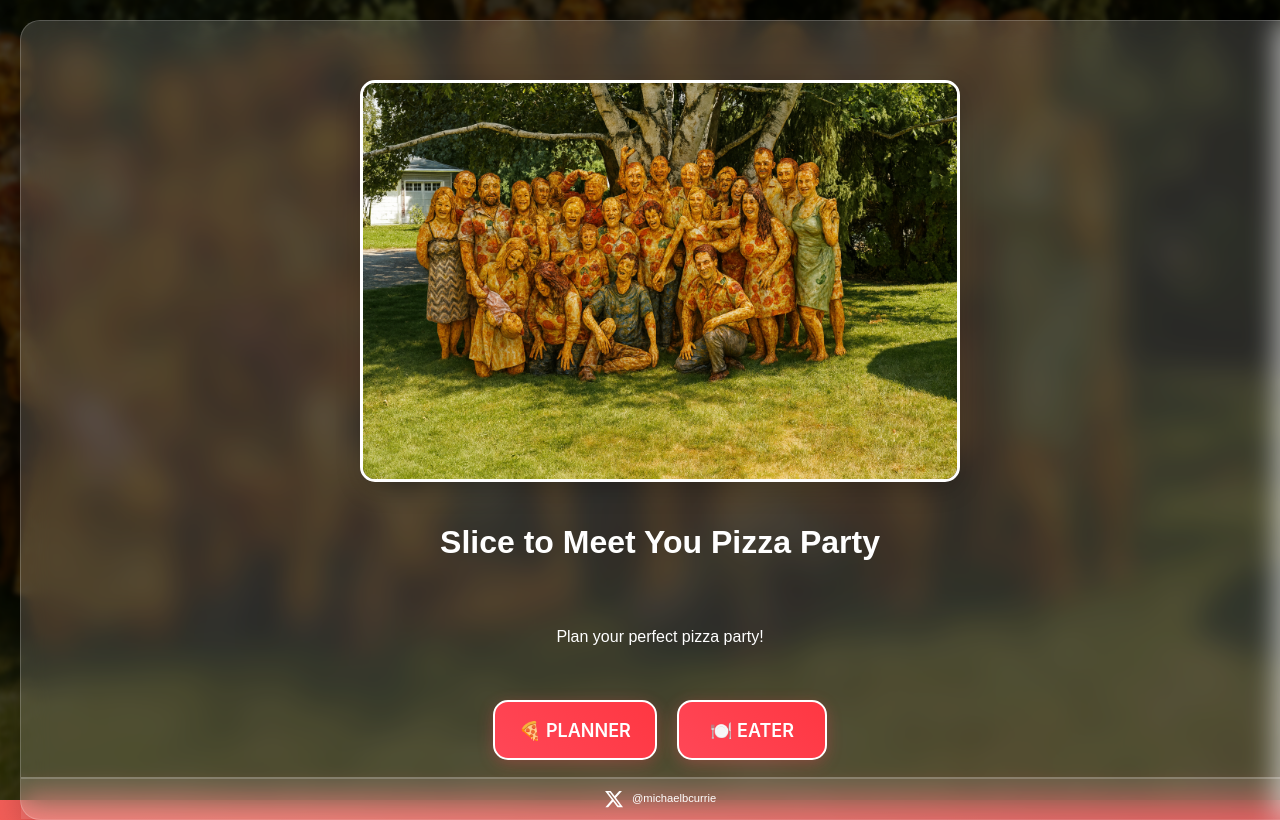
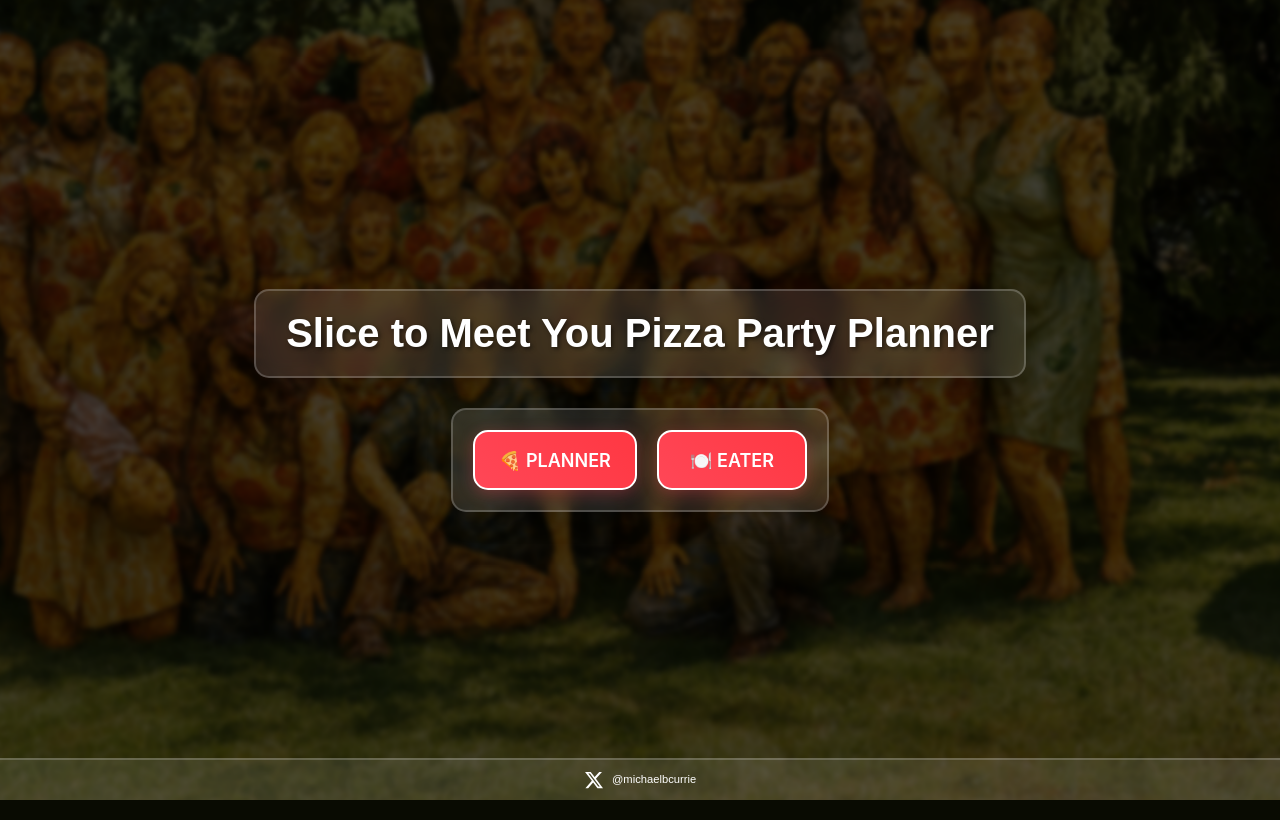
Before and after one commit to MichaelCurrie/times-tables-challenge, a Flask app: template templates/pizza.html in a window 1280 px wide. Run offline with Flask 3, Linux system fonts and the light colour scheme; the template is opened without the code that fills it, so the values that code supplies are empty.

Commit message:
look  of pizza pic

```diff
--- a/static/styles.css
+++ b/static/styles.css
@@ -383,35 +383,34 @@
 }
 
 body.pizza-theme .container {
-  background: rgba(255, 255, 255, 0.15);
-  backdrop-filter: blur(15px);
-  border-radius: 20px;
-  margin: 20px;
-  box-shadow: 0 8px 32px rgba(0, 0, 0, 0.2);
+  background: transparent;
   position: relative;
   z-index: 2;
-  border: 1px solid rgba(255, 255, 255, 0.2);
 }
 
-/* Pizza header with image */
+/* Pizza header with title */
 .pizza-header {
   display: flex;
   flex-direction: column;
   align-items: center;
-  margin-bottom: 30px;
+  margin-bottom: 20px;
   position: relative;
   z-index: 2;
 }
 
-.pizza-image {
-  width: 600px;
-  height: auto;
+.pizza-title {
+  font-size: 2.5em;
+  font-weight: bold;
+  color: #fff;
+  text-shadow: 2px 2px 4px rgba(0, 0, 0, 0.5);
+  margin: 0;
+  text-align: center;
+  background: rgba(255, 255, 255, 0.1);
+  backdrop-filter: blur(10px);
+  padding: 20px 30px;
   border-radius: 15px;
-  margin-bottom: 20px;
+  border: 2px solid rgba(255, 255, 255, 0.2);
   box-shadow: 0 8px 25px rgba(0, 0, 0, 0.2);
-  border: 3px solid #fff;
-  position: relative;
-  z-index: 2;
 }
 
 /* Animated background pizza image */
@@ -563,7 +562,13 @@
 .pizza-buttons {
   display: flex;
   gap: 20px;
-  margin-top: 20px;
+  margin-top: 10px;
+  background: rgba(255, 255, 255, 0.1);
+  backdrop-filter: blur(10px);
+  padding: 20px;
+  border-radius: 15px;
+  border: 2px solid rgba(255, 255, 255, 0.2);
+  box-shadow: 0 8px 25px rgba(0, 0, 0, 0.2);
 }
 
 .pizza-button {
--- a/templates/pizza.html
+++ b/templates/pizza.html
@@ -15,11 +15,8 @@
             <!-- Start Screen -->
             <div id="startScreen">
                 <div class="pizza-header">
-                    <img src="{{ url_for('static', filename='pizza_family.png') }}" alt="Pizza Family" class="pizza-image">
-                    <h1>Slice to Meet You Pizza Party</h1>
+                    <h1 class="pizza-title">Slice to Meet You Pizza Party Planner</h1>
                 </div>
-                <p>Plan your perfect pizza party!</p>
-                <br>
                 <div class="pizza-buttons">
                     <button class="pizza-button planner-button" id="plannerButton" aria-label="I'm a Planner" role="button">
                         🍕 PLANNER
```
